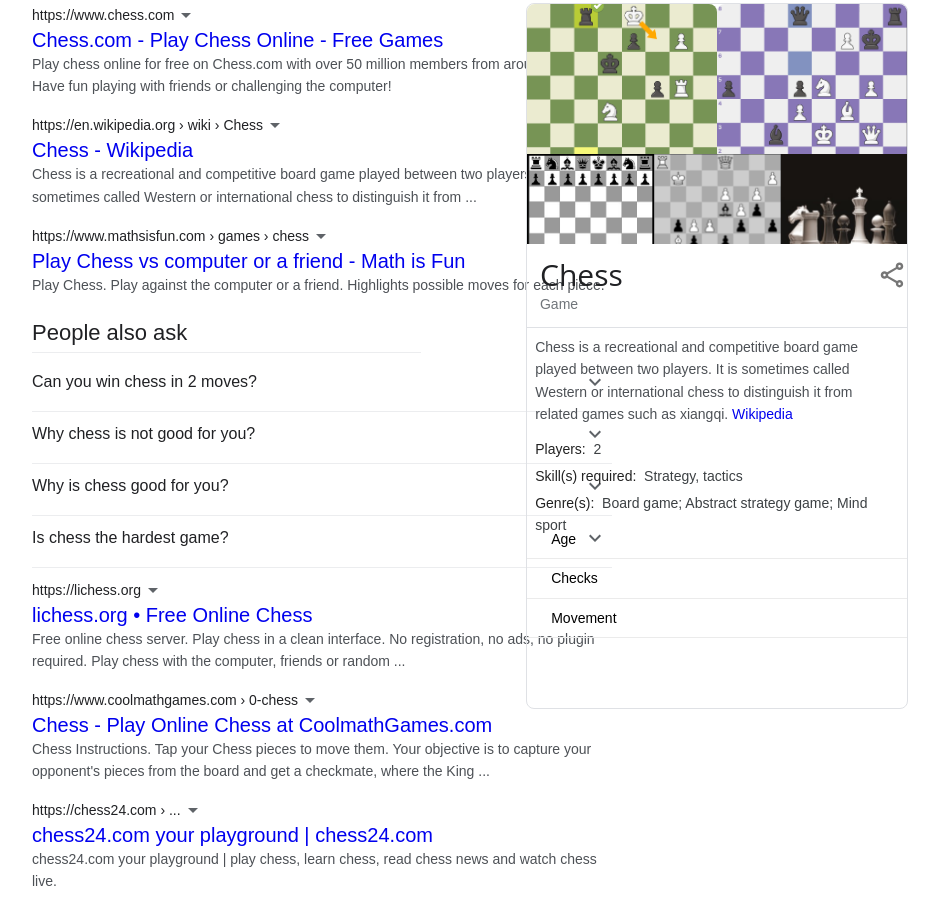
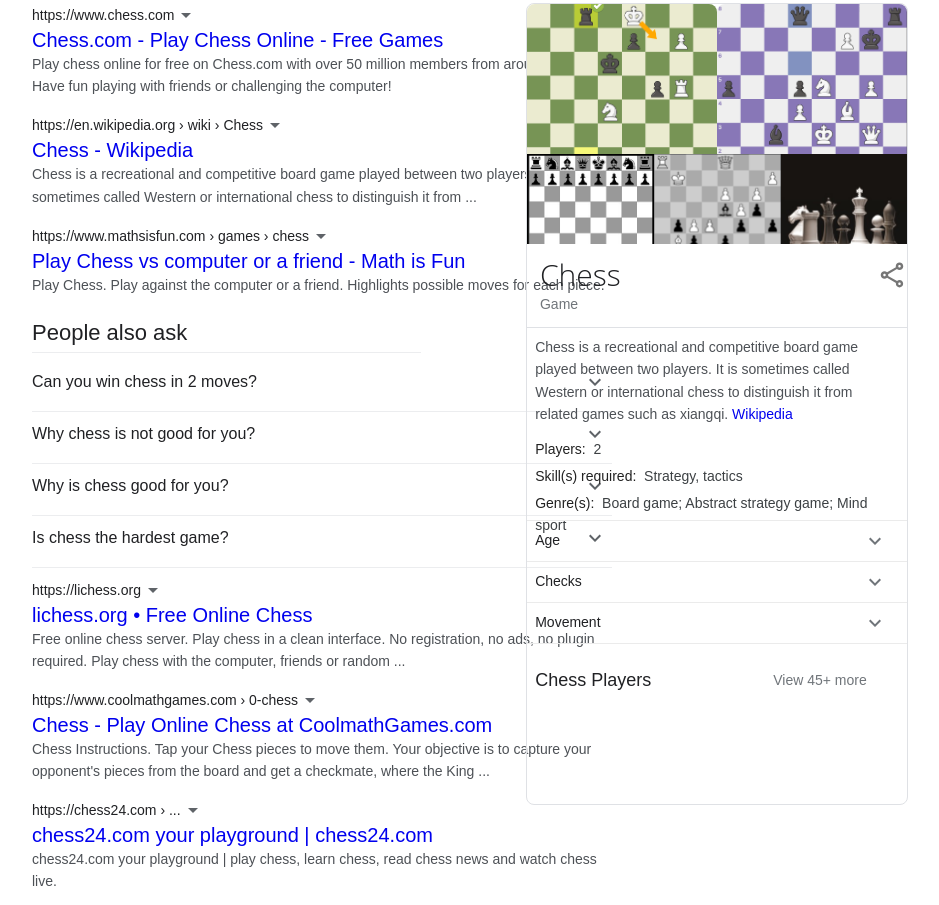
Before and after one commit to EpictetusZ1/google-search-results-page, a plain HTML site: page index.html in a window 1280 px wide. Shown: the part 165-1070 px from the top of the page, without its empty margins (136-1075 px from the left). Drawn offline with Linux system fonts and the light colour scheme.

Commit message:
Add Chess Players sublink menu/ fix alignment

```diff
--- a/index.html
+++ b/index.html
@@ -208,10 +208,15 @@
                 </div>
             </div>
             <div class="additional">
-                <div class="additional-item-1">Age</div>
-                <div class="additional-item-2">Checks</div>
-                <div class="additional-item-3">Movement</div>
-
+                <div class="additional-item-1">Age <img src="assets/svg/expand_more_grey_24dp.svg" alt="Expand" class="expand-card"></div>
+                <div class="additional-item-2">Checks <img src="assets/svg/expand_more_grey_24dp.svg" alt="Expand" class="expand-card"></div>
+                <div class="additional-item-3">Movement <img src="assets/svg/expand_more_grey_24dp.svg" alt="Expand" class="expand-card"></div>
+            </div>
+            <div class="chess-players-container">
+                <div class="players-header">
+                    <h3><a href="#">Chess Players</a></h3>
+                    <span class="view-more"><a href="#">View 45+ more</a></span>
+                </div>
             </div>
         </div>
     </div>
--- a/styles/results-card.css
+++ b/styles/results-card.css
@@ -2,6 +2,7 @@
     border: 1px solid #dfe1e5;
     border-radius: 8px;
     min-width: 380px;
+    color: #202124;
 }
 
 .card-image {
@@ -55,6 +56,7 @@
 .card-heading {
     width: 50%;
     font-family: "Open Sans", sans-serif;
+    font-weight: lighter;
     display: flex;
     color: #202124;
     font-size: 30px;
@@ -144,14 +146,15 @@
 
 .additional-item-1 {
     width: 100%;
-    padding-left: 24px;
+    padding-left: 1vh;
     padding-top: 8px;
     padding-bottom: 8px;
+    border-top: 1px solid #ebebeb;
 }
 
 .additional-item-2 {
     width: 100%;
-    padding-left: 24px;
+    padding-left: 1vh;
     padding-top: 8px;
     padding-bottom: 8px;
     border-top: 1px solid #ebebeb;
@@ -160,9 +163,66 @@
 
 .additional-item-3 {
     width: 100%;
-    padding-left: 24px;
+    padding-left: 1vh;
     padding-top: 8px;
     padding-bottom: 8px;
     border-top: 1px solid #ebebeb;
     border-bottom: 1px solid #ebebeb;
 }
+
+.expand-card {
+    display: flex;
+    align-self: center;
+    float: right;
+    padding-right: 20px;
+}
+
+.expand-card:hover {
+    cursor: pointer;
+}
+
+.chess-players-container {
+    display: flex;
+    height: 30vh;
+    width: 100%;
+}
+
+.players-header {
+    display: flex;
+    width: 100%;
+    margin: 24px 24px 0 1vh;
+}
+
+.players-header h3 {
+    font-size: 18px;
+    line-height: 24px;
+    width: 50%;
+}
+
+.players-header a {
+    color: #202124;
+
+}
+
+.view-more {
+    display: inline-flex;
+    align-self: baseline;
+    color: #70757a;
+    width: 30%;
+    text-align: right;
+    line-height: 24px;
+    font-size: 14px;
+    padding-left: 5vw;
+}
+
+.view-more a {
+    color: #70757a;
+}
+
+.chess-players-container a {
+    text-decoration: none;
+}
+
+.chess-players-container a:hover {
+    text-decoration: underline;
+}
--- a/styles/style.css
+++ b/styles/style.css
@@ -294,7 +294,7 @@
 }
 
 .result-card {
-    height: 88vh;
+    height: 100vh;
 }
 
 .also {
```
Also changed, not shown: assets/svg/expand_more_grey_24dp.svg (added).
